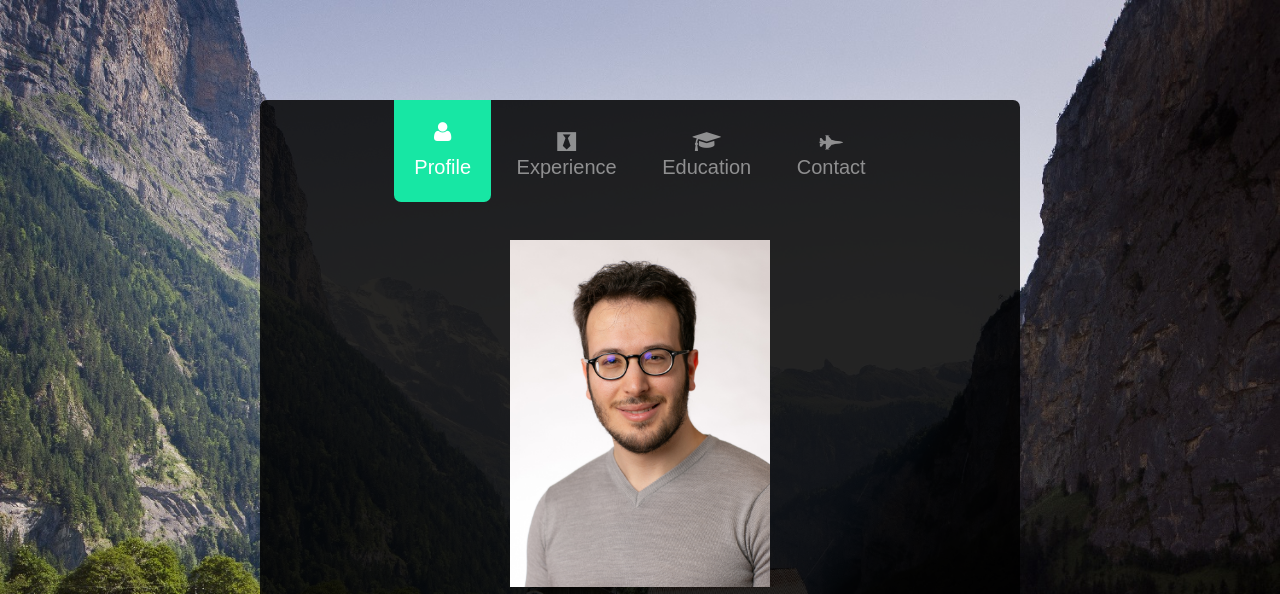
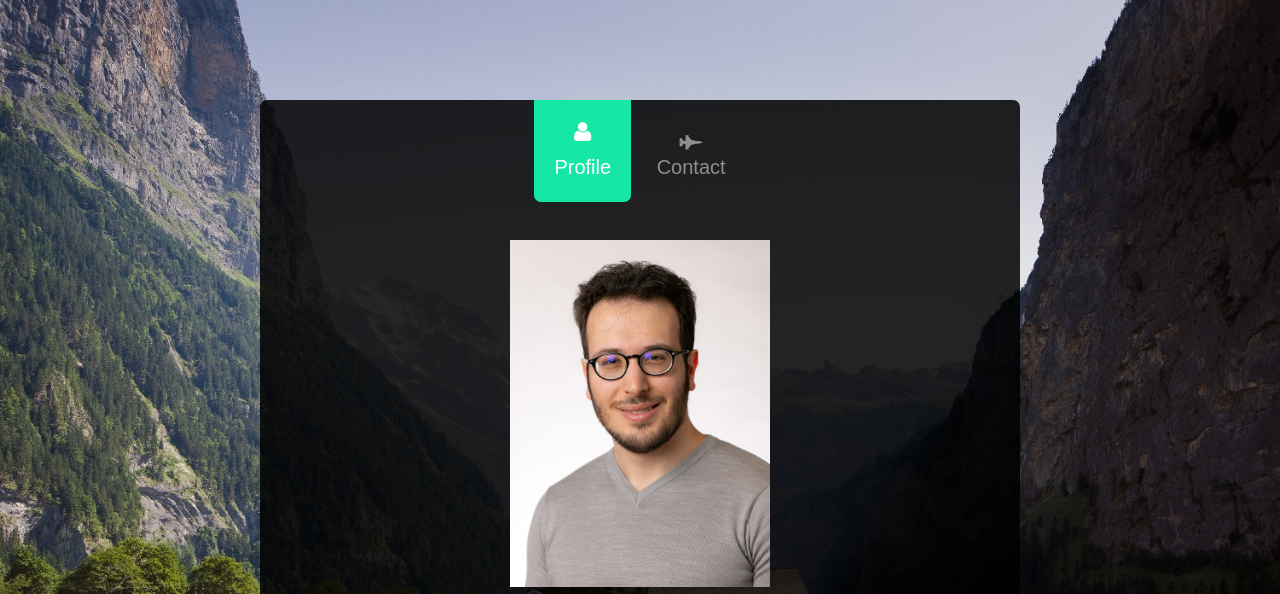
Before and after one commit to daniele-casati/dev, a plain HTML site: page index.html in a window 1280 px wide. Shown: the top 594 px of the page. Drawn offline with Linux system fonts and the light colour scheme; files whose address does not match are found by name.

Commit message:
Hide Experience and Education

```diff
--- a/index.html
+++ b/index.html
@@ -8,7 +8,7 @@
 	<meta http-equiv="X-UA-Compatible" content="IE=edge">
 	<title>Daniele Casati</title>
 	<meta name="viewport" content="width=device-width, initial-scale=1">
-	<meta name="description" content="Daniele Casati: Lead Backend Software Engineer with a PhD in computational mathematics from ETH Zurich and leadership experience." />
+	<meta name="description" content="Daniele Casati: Senior Software Engineer with a PhD in computational mathematics from ETH Zurich and leadership experience." />
 	<meta name="keywords" content="Daniele Casati, software engineer, project management, PhD, computational mathematics, ETH Zurich" />
 	<meta name="author" content="Daniele Casati" />
 	<link rel="canonical" href="https://www.danielecasati.com"/>
@@ -77,8 +77,8 @@
 		<div class="fh5co-tab-wrap">
 			<ul class="fh5co-tab-menu">
 				<li class="active"><a href="#" data-tab="1"><span class="icon icon-user"></span><span class="menu-text">Profile</span></a></li>
-				<li><a href="#" data-tab="2"><span class="icon icon-black-tie"></span><span class="menu-text">Experience</span></a></li>
-				<li><a href="#" data-tab="3"><span class="icon icon-graduation-cap"></span><span class="menu-text">Education</span></a></li>
+				<!-- <li><a href="#" data-tab="2"><span class="icon icon-black-tie"></span><span class="menu-text">Experience</span></a></li> -->
+				<!-- <li><a href="#" data-tab="3"><span class="icon icon-graduation-cap"></span><span class="menu-text">Education</span></a></li> -->
 				<li><a href="#" data-tab="4" data-pie="yes"><span class="icon icon-fighter-jet"></span><span class="menu-text">Contact</span></a></li>
 			</ul>
 			<div class="fh5co-tab-content active" data-content="1">
@@ -121,6 +121,7 @@
 					</ul>
 				</div>
 			</div>
+			<!--
 			<div class="fh5co-tab-content" data-content="2">
 				<div class="fh5co-content-inner">
 					<div class="row">
@@ -235,6 +236,7 @@
 					</div>
 				</div>
 			</div>
+			-->
 			<div class="fh5co-tab-content" data-content="4">
 				<div class="fh5co-content-inner">
 					<div class="row">
```
